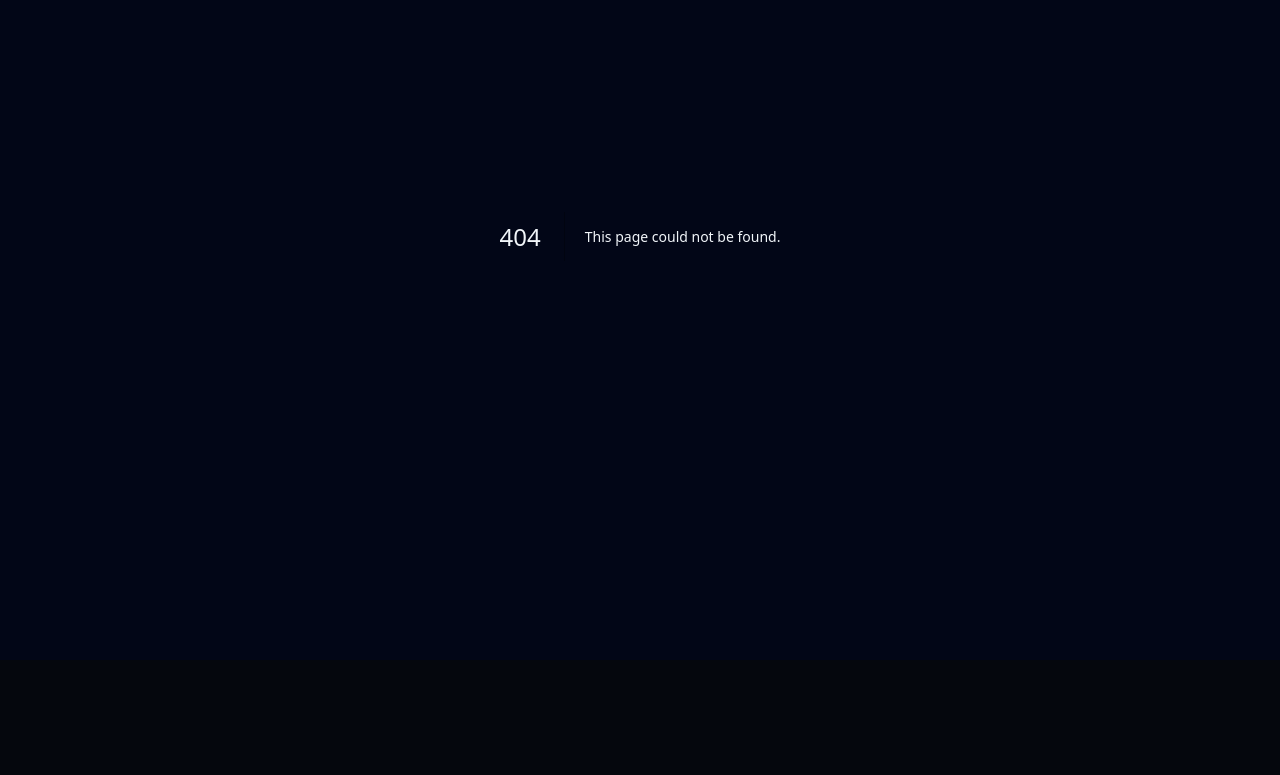
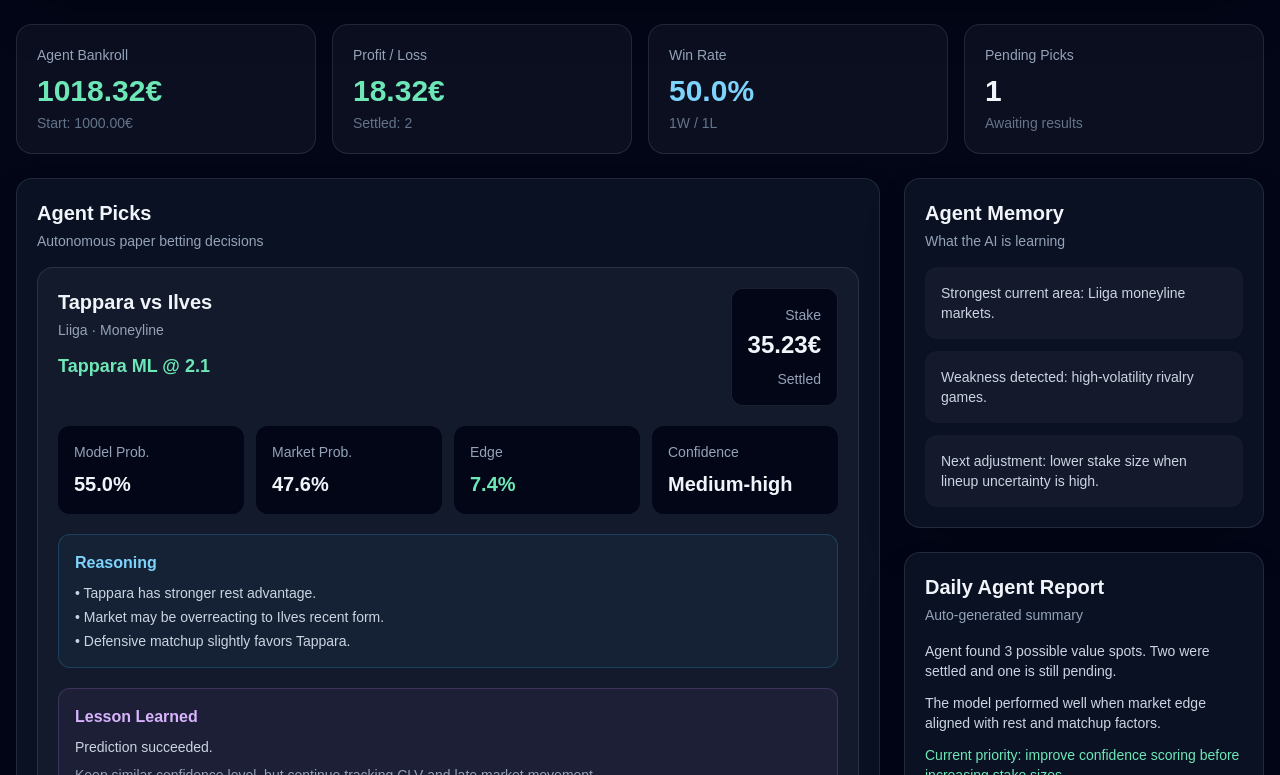
Before and after one commit to vv-glitchhub/scorecaster, a Next.js app: page /agent in a window 1280 px wide. Before the commit this address had no page. Shown: the part 265-1040 px from the top of the page. Before the commit the page ends 925 px from the top, so only its background shows below. Built offline with nearby package versions, Linux system fonts and the light colour scheme.

Commit message:
Create page.jsx

```diff
--- /dev/null
+++ b/app/agent/page.jsx
@@ -0,0 +1,251 @@
+import Panel from "../components/Panel";
+import {
+  createAgentPick,
+  settleAgentPick,
+  summarizeAgent
+} from "../../lib/agent-engine";
+import { formatMoney, formatPercent } from "../../lib/tracking-engine";
+
+const rawPicks = [
+  createAgentPick({
+    id: 1,
+    match: "Tappara vs Ilves",
+    league: "Liiga",
+    market: "Moneyline",
+    selection: "Tappara ML",
+    odds: 2.1,
+    modelProbability: 0.55,
+    volatility: "medium",
+    reasoning: [
+      "Tappara has stronger rest advantage.",
+      "Market may be overreacting to Ilves recent form.",
+      "Defensive matchup slightly favors Tappara."
+    ]
+  }),
+  createAgentPick({
+    id: 2,
+    match: "HIFK vs Kärpät",
+    league: "Liiga",
+    market: "Totals",
+    selection: "Under 5.5",
+    odds: 1.92,
+    modelProbability: 0.56,
+    volatility: "medium",
+    reasoning: [
+      "Both teams trending lower tempo.",
+      "Recent goalie form supports under.",
+      "Market total appears slightly inflated."
+    ]
+  }),
+  createAgentPick({
+    id: 3,
+    match: "Rangers vs Bruins",
+    league: "NHL",
+    market: "Moneyline",
+    selection: "Bruins ML",
+    odds: 2.25,
+    modelProbability: 0.5,
+    volatility: "high",
+    reasoning: [
+      "Public money appears heavy on Rangers.",
+      "Bruins matchup quality better than market price.",
+      "High volatility limits stake size."
+    ]
+  })
+];
+
+const picks = [
+  settleAgentPick(rawPicks[0], "win"),
+  settleAgentPick(rawPicks[1], "loss"),
+  rawPicks[2]
+];
+
+export default function AgentPage() {
+  const summary = summarizeAgent(picks);
+
+  return (
+    <div className="space-y-6">
+      <section className="rounded-3xl border border-white/10 bg-gradient-to-br from-slate-900 to-slate-950 p-6 shadow-2xl">
+        <div className="mb-2 inline-flex rounded-full border border-emerald-400/30 bg-emerald-400/10 px-3 py-1 text-sm text-emerald-300">
+          Autonomous Paper Betting
+        </div>
+
+        <h1 className="text-4xl font-black tracking-tight">
+          AI Agent
+        </h1>
+
+        <p className="mt-3 text-slate-300">
+          Agentti käyttää 1000€ leikkirahaa, tekee paper-vetoja, seuraa tuloksia
+          ja oppii virheistään.
+        </p>
+      </section>
+
+      <section className="grid gap-4 md:grid-cols-2 lg:grid-cols-4">
+        <div className="rounded-2xl border border-white/10 bg-white/[0.04] p-5">
+          <div className="text-sm text-slate-400">Agent Bankroll</div>
+          <div className="mt-2 text-3xl font-black text-emerald-300">
+            {formatMoney(summary.bankroll)}
+          </div>
+          <div className="mt-1 text-sm text-slate-500">
+            Start: {formatMoney(summary.startingBankroll)}
+          </div>
+        </div>
+
+        <div className="rounded-2xl border border-white/10 bg-white/[0.04] p-5">
+          <div className="text-sm text-slate-400">Profit / Loss</div>
+          <div
+            className={`mt-2 text-3xl font-black ${
+              summary.totalProfit >= 0 ? "text-emerald-300" : "text-red-300"
+            }`}
+          >
+            {formatMoney(summary.totalProfit)}
+          </div>
+          <div className="mt-1 text-sm text-slate-500">
+            Settled: {summary.settledPicks}
+          </div>
+        </div>
+
+        <div className="rounded-2xl border border-white/10 bg-white/[0.04] p-5">
+          <div className="text-sm text-slate-400">Win Rate</div>
+          <div className="mt-2 text-3xl font-black text-sky-300">
+            {formatPercent(summary.winRate)}
+          </div>
+          <div className="mt-1 text-sm text-slate-500">
+            {summary.wins}W / {summary.losses}L
+          </div>
+        </div>
+
+        <div className="rounded-2xl border border-white/10 bg-white/[0.04] p-5">
+          <div className="text-sm text-slate-400">Pending Picks</div>
+          <div className="mt-2 text-3xl font-black">
+            {summary.pendingPicks}
+          </div>
+          <div className="mt-1 text-sm text-slate-500">
+            Awaiting results
+          </div>
+        </div>
+      </section>
+
+      <section className="grid gap-6 lg:grid-cols-[1fr_360px]">
+        <Panel title="Agent Picks" subtitle="Autonomous paper betting decisions">
+          <div className="space-y-4">
+            {picks.map((pick) => (
+              <div
+                key={pick.id}
+                className="rounded-2xl border border-white/10 bg-white/[0.04] p-5"
+              >
+                <div className="flex flex-col gap-4 lg:flex-row lg:items-start lg:justify-between">
+                  <div>
+                    <div className="text-xl font-black">{pick.match}</div>
+                    <div className="mt-1 text-sm text-slate-400">
+                      {pick.league} · {pick.market}
+                    </div>
+                    <div className="mt-3 text-lg font-bold text-emerald-300">
+                      {pick.selection} @ {pick.odds}
+                    </div>
+                  </div>
+
+                  <div className="rounded-xl border border-white/10 bg-slate-950 p-4 text-right">
+                    <div className="text-sm text-slate-400">Stake</div>
+                    <div className="mt-1 text-2xl font-black">
+                      {formatMoney(pick.suggestedStake)}
+                    </div>
+                    <div className="mt-2 text-sm capitalize text-slate-400">
+                      {pick.status}
+                    </div>
+                  </div>
+                </div>
+
+                <div className="mt-5 grid gap-3 md:grid-cols-4">
+                  <div className="rounded-xl bg-slate-950 p-4">
+                    <div className="text-sm text-slate-400">Model Prob.</div>
+                    <div className="mt-2 text-xl font-black">
+                      {formatPercent(pick.modelProbability)}
+                    </div>
+                  </div>
+
+                  <div className="rounded-xl bg-slate-950 p-4">
+                    <div className="text-sm text-slate-400">Market Prob.</div>
+                    <div className="mt-2 text-xl font-black">
+                      {formatPercent(pick.marketProbability)}
+                    </div>
+                  </div>
+
+                  <div className="rounded-xl bg-slate-950 p-4">
+                    <div className="text-sm text-slate-400">Edge</div>
+                    <div className="mt-2 text-xl font-black text-emerald-300">
+                      {formatPercent(pick.edge)}
+                    </div>
+                  </div>
+
+                  <div className="rounded-xl bg-slate-950 p-4">
+                    <div className="text-sm text-slate-400">Confidence</div>
+                    <div className="mt-2 text-xl font-black">
+                      {pick.confidence}
+                    </div>
+                  </div>
+                </div>
+
+                <div className="mt-5 rounded-xl border border-sky-400/20 bg-sky-400/5 p-4">
+                  <div className="font-bold text-sky-300">Reasoning</div>
+                  <ul className="mt-2 space-y-1 text-sm text-slate-300">
+                    {pick.reasoning.map((item) => (
+                      <li key={item}>• {item}</li>
+                    ))}
+                  </ul>
+                </div>
+
+                {pick.lesson && (
+                  <div className="mt-5 rounded-xl border border-purple-400/20 bg-purple-400/5 p-4">
+                    <div className="font-bold text-purple-300">
+                      Lesson Learned
+                    </div>
+                    <p className="mt-2 text-sm text-slate-300">
+                      {pick.lesson.summary}
+                    </p>
+                    <p className="mt-2 text-sm text-slate-400">
+                      {pick.lesson.futureAdjustment}
+                    </p>
+                  </div>
+                )}
+              </div>
+            ))}
+          </div>
+        </Panel>
+
+        <div className="space-y-6">
+          <Panel title="Agent Memory" subtitle="What the AI is learning">
+            <div className="space-y-3 text-sm text-slate-300">
+              <div className="rounded-xl bg-white/[0.04] p-4">
+                Strongest current area: Liiga moneyline markets.
+              </div>
+              <div className="rounded-xl bg-white/[0.04] p-4">
+                Weakness detected: high-volatility rivalry games.
+              </div>
+              <div className="rounded-xl bg-white/[0.04] p-4">
+                Next adjustment: lower stake size when lineup uncertainty is high.
+              </div>
+            </div>
+          </Panel>
+
+          <Panel title="Daily Agent Report" subtitle="Auto-generated summary">
+            <div className="space-y-3 text-sm text-slate-300">
+              <p>
+                Agent found 3 possible value spots. Two were settled and one is
+                still pending.
+              </p>
+              <p>
+                The model performed well when market edge aligned with rest and
+                matchup factors.
+              </p>
+              <p className="text-emerald-300">
+                Current priority: improve confidence scoring before increasing
+                stake sizes.
+              </p>
+            </div>
+          </Panel>
+        </div>
+      </section>
+    </div>
+  );
+}
```
